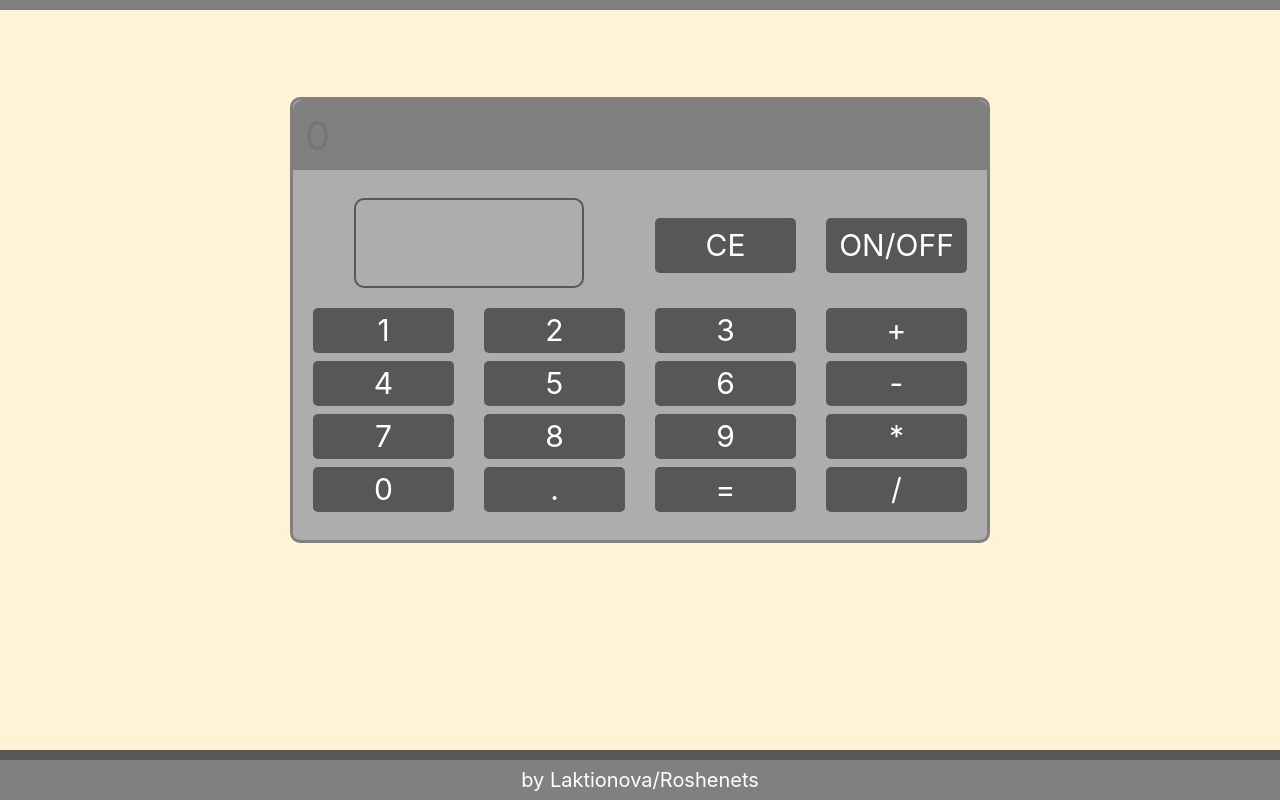
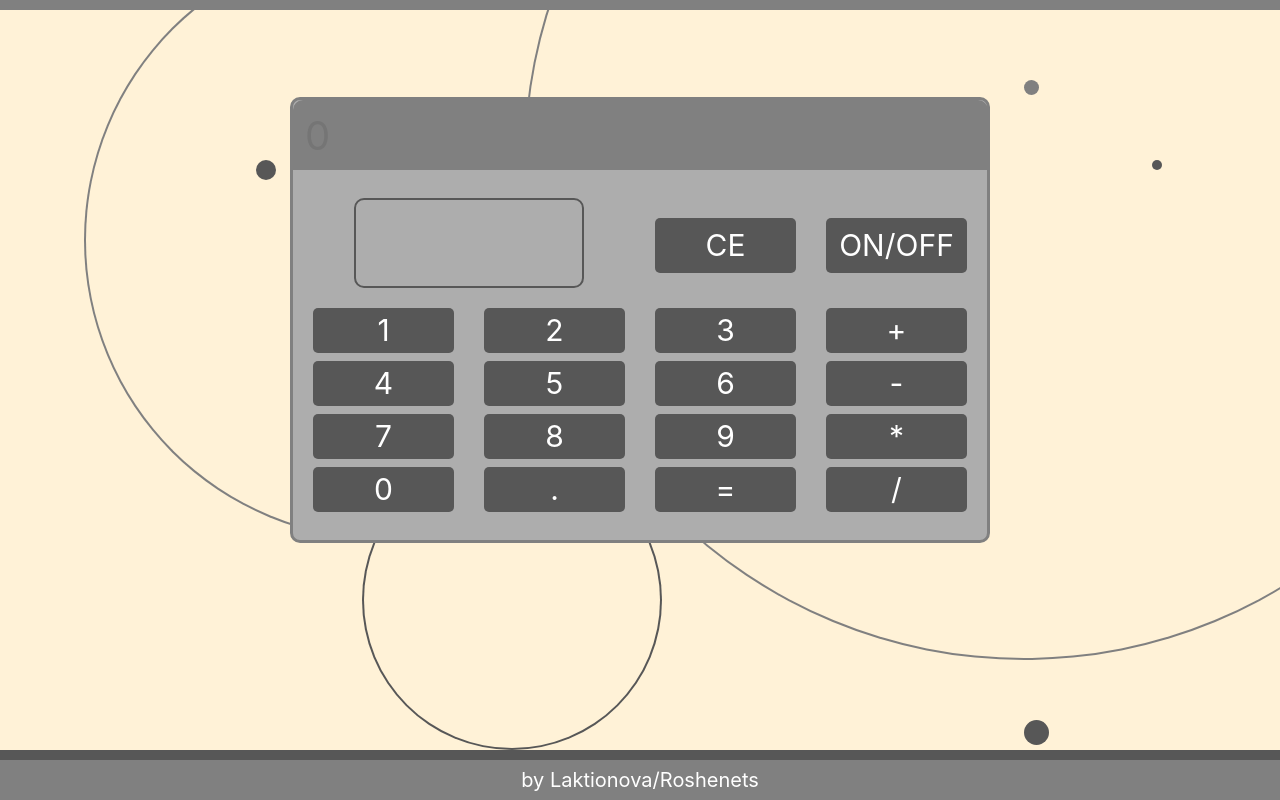
Before and after one commit to MarinaFirefly/Calculator, a plain HTML site: page index.html in a window 1280 px wide. Drawn offline with nearby package versions, Linux system fonts and the light colour scheme; grey boxes are pictures that could not be loaded.

Commit message:
Add files via upload

```diff
--- a/index.html
+++ b/index.html
@@ -10,8 +10,33 @@
 </head>
 
 <body>
+    <div class="dark-round" id="dr1">
+    </div>
+    <div class="light-round" id="lr1">
+    </div>
+    <div class="dark-round" id="dr2">
+    </div>
+    <div class="light-round" id="lr2">
+    </div>
+    <div class="dark-round" id="dr3">
+    </div>
+    <div class="light-round" id="lr3">
+    </div>
+    <div class="dark-round" id="dr4">
+    </div>
+    <div class="dark-round" id="dr5">
+    </div>
+    <div class="dark-round" id="dr6">
+    </div>
+    <div class="dark-round" id="dr7">
+    </div>
+    <div class="dark-round" id="dr8">
+    </div>
+    <div class="dark-round" id="dr9">
+    </div>
     <div class="pre-header">
     </div>
+
     <div class="card">
         <div class="header d-flex">
             <div>
--- a/scripts/script.js
+++ b/scripts/script.js
@@ -14,7 +14,7 @@ let currentValue = '';
 
 let onBtn = document.getElementById('on-off')
 output.style.backgroundColor = "gray"
-onBtn.onclick = () => {
+onBtn.onmousedown = () => {
     if (output.style.backgroundColor === "white") {
         output.style.backgroundColor = "gray"
         cats.pause()
@@ -27,12 +27,28 @@ onBtn.onclick = () => {
 }
 
 let ce = document.getElementById('ce')
-ce.onclick = () => {
+ce.onmousedown = () => {
     firstNum = '';
     secondNum = '';
     output.value = '';
     operation = '';
     currentValue = '';
+}
+
+let allButtons = document.getElementsByClassName('btn-primary');
+for (let i = 0; i < allButtons.length; i++) {
+    allButtons[i].onmouseenter = () => {
+        allButtons[i].style.backgroundColor = "rgb(224, 178, 85)"
+    }
+    allButtons[i].ontouchstart = () => {
+        allButtons[i].style.backgroundColor = "rgb(224, 178, 85)"
+    }
+    allButtons[i].onmouseleave = () => {
+        allButtons[i].style.backgroundColor = "rgb(87, 87, 87)"
+    }
+    allButtons[i].ontouchend = () => {
+        allButtons[i].style.backgroundColor = "rgb(87, 87, 87)"
+    }
 }
 
 
@@ -47,7 +63,7 @@ function calculate() {
     //for elements in listButtons
     for (let i = 0; i < listButtons.length; i++) {
         //if text in the button digit or '.' add in to value of output (as string)
-        listButtons[i].onclick = () => {
+        listButtons[i].onmousedown = () => {
             currentValue += listButtons[i].innerText
             if (currentValue === '0') {
                 if (output.value != '') {
@@ -97,7 +113,7 @@ function calculate() {
 
     //Block for button '='
     let btnEqual = document.getElementById('equal')
-    btnEqual.onclick = () => {
+    btnEqual.onmousedown = () => {
         if (operation === '+') output.value = Number(firstNum) + Number(secondNum)
         else if (operation === '-') output.value = Number(firstNum) - Number(secondNum)
         else if (operation === '*') output.value = Number(firstNum) * Number(secondNum)
--- a/styles/main.css
+++ b/styles/main.css
@@ -17,6 +17,9 @@ body{
 .btn-primary{
     background-color: rgb(87, 87, 87);
     border-radius: 5px;
+}
+.btn-primary:hover{
+    background-color:rgb(224, 178, 85);
 }
 
 #output{
@@ -51,6 +54,93 @@ body{
     bottom: 0%;
 }
 
+.dark-round{
+    background: gray;
+    position: fixed;
+    border-radius: 50%;
+}
+.light-round{
+    background: rgb(255, 242, 215);
+    position: fixed;
+    border-radius: 50%;
+}
+#dr1{
+    width: 600px;
+    height: 600px;
+    top: calc(30% - 300px);
+    left: calc(30% - 300px);
+}
+#lr1{
+    width: 596px;
+    height: 596px;
+    top: calc(30% - 298px);
+    left: calc(30% - 298px);
+}
+#dr2{
+    width: 1000px;
+    height: 1000px;
+    top: calc(20% - 500px);
+    left: calc(80% - 500px);
+}
+#lr2{
+    width: 996px;
+    height: 996px;
+    top: calc(20% - 498px);
+    left: calc(80% - 498px);
+}
+#dr3{
+    background: rgb(87, 87, 87);
+    width: 300px;
+    height: 300px;
+    top: calc(75% - 150px);
+    left: calc(40% - 150px);
+}
+#lr3{
+    width: 296px;
+    height: 296px;
+    top: calc(75% - 148px);
+    left: calc(40% - 148px);
+}
+#dr4{
+    background: rgb(87, 87, 87);
+    width: 20px;
+    height: 20px;
+    top: 20%;
+    left: 20%;
+}
+#dr5{
+    background: rgb(87, 87, 87);
+    width: 25px;
+    height: 25px;
+    top: 90%;
+    left: 80%;
+}
+#dr6{
+    width: 15px;
+    height: 15px;
+    top: 70%;
+    left: 20%;
+}
+#dr7{
+    background: rgb(87, 87, 87);
+    width: 10px;
+    height: 10px;
+    top: 70%;
+    left: 60%;
+}
+#dr6{
+    width: 15px;
+    height: 15px;
+    top: 10%;
+    left: 80%;
+}
+#dr7{
+    background: rgb(87, 87, 87);
+    width: 10px;
+    height: 10px;
+    top: 20%;
+    left: 90%;
+}
 .pre-header{
     background-color: gray;
     position: fixed;
@@ -65,7 +155,7 @@ body{
     position: fixed;
     width: 100%;
     height: 40px;
-    top: 100%-40px;
+    top: calc(100% - 40px);
     bottom: 0%;
     font-size: 20px;
     padding: 5px;
```
